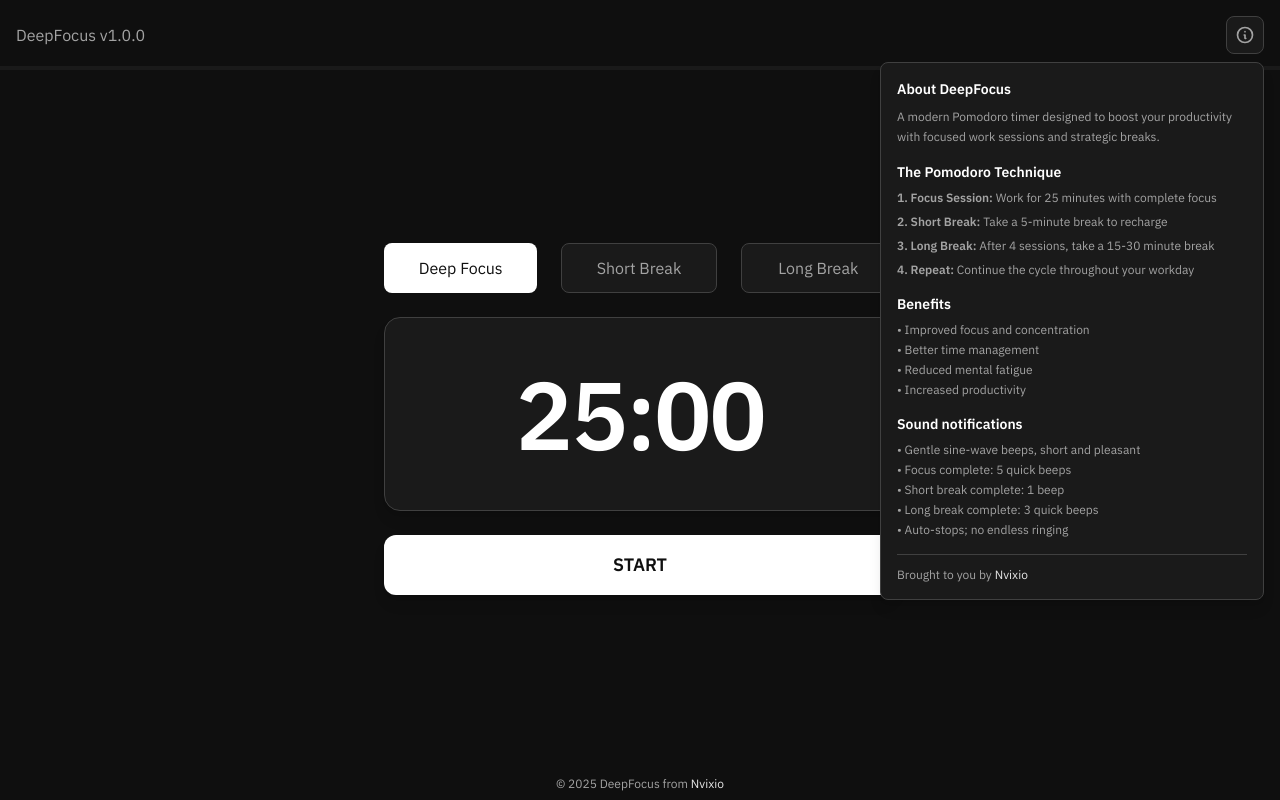
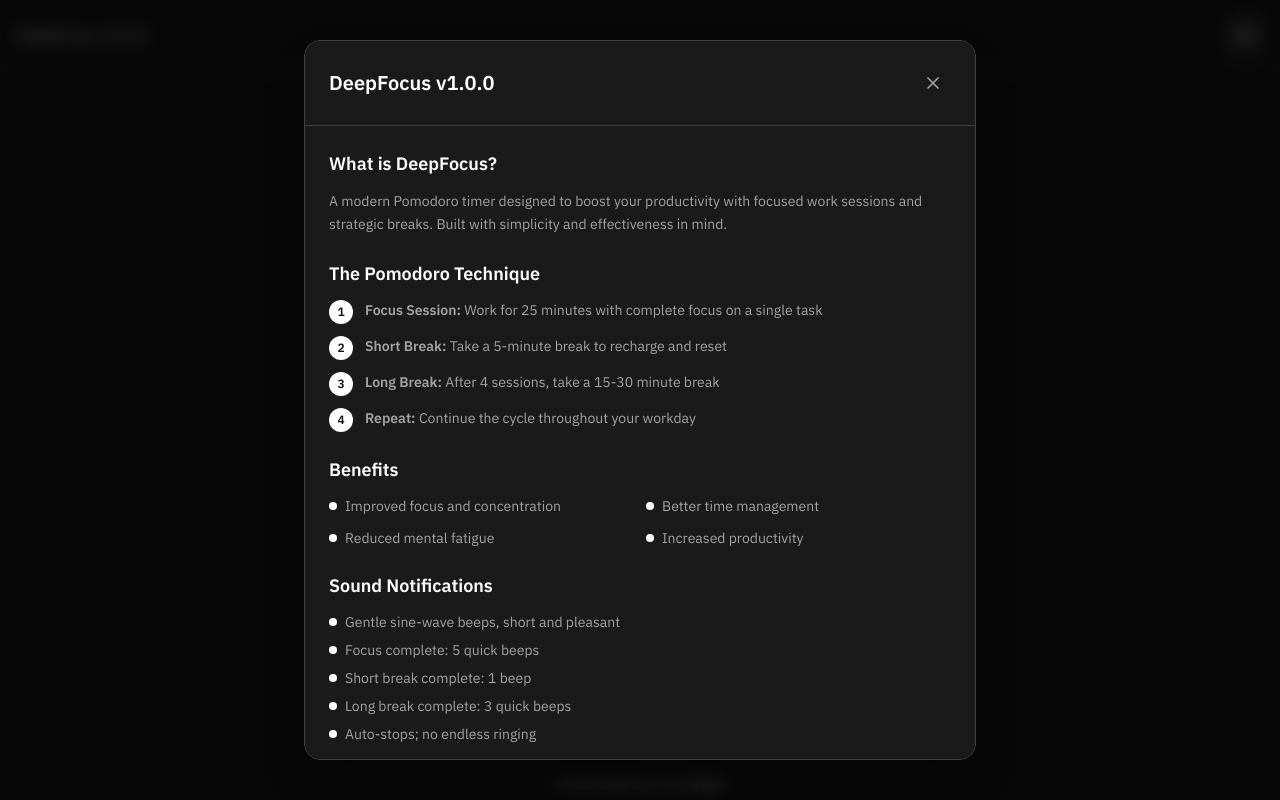
Before and after one commit to aibekz/deepfocus, a Next.js app: page / in a window 1280 px wide. Both pictures are taken after a click on the button "App Information". Built offline with nearby package versions, Linux system fonts and the light colour scheme.

Commit message:
Refactor Layout component to implement a full-page modal for app information, replacing dropdown functionality and enhancing user experience with ESC key support for closing the modal.

```diff
--- a/app/components/Layout.tsx
+++ b/app/components/Layout.tsx
@@ -1,4 +1,4 @@
-import { useEffect, useRef, useState } from "react";
+import { useEffect, useState } from "react";
 
 interface LayoutProps {
   children: React.ReactNode;
@@ -7,25 +7,24 @@ interface LayoutProps {
 
 export default function Layout({ children, progress = 0 }: LayoutProps) {
   const [showInfo, setShowInfo] = useState(false);
-  const dropdownRef = useRef<HTMLDivElement>(null);
 
-  // Close dropdown when clicking outside
+  // Close modal with ESC key
   useEffect(() => {
-    function handleClickOutside(event: MouseEvent) {
-      if (
-        dropdownRef.current &&
-        !dropdownRef.current.contains(event.target as Node)
-      ) {
+    function handleKeyDown(event: KeyboardEvent) {
+      if (event.key === "Escape") {
         setShowInfo(false);
       }
     }
 
     if (showInfo) {
-      document.addEventListener("mousedown", handleClickOutside);
+      document.addEventListener("keydown", handleKeyDown);
+      // Prevent body scroll when modal is open
+      document.body.style.overflow = "hidden";
     }
 
     return () => {
-      document.removeEventListener("mousedown", handleClickOutside);
+      document.removeEventListener("keydown", handleKeyDown);
+      document.body.style.overflow = "unset";
     };
   }, [showInfo]);
   return (
@@ -41,10 +40,9 @@ export default function Layout({ children, progress = 0 }: LayoutProps) {
           </div>
 
           {/* Info Icon */}
-          <div className="relative" ref={dropdownRef}>
           <button
             type="button"
-              onClick={() => setShowInfo(!showInfo)}
+            onClick={() => setShowInfo(true)}
             className="p-2 rounded-lg bg-[var(--bg-card)] border border-[var(--border)] text-[var(--fg-muted)] hover:text-[var(--fg-light)] hover:bg-[var(--border)] transition-all"
             aria-label="App Information"
           >
@@ -63,93 +61,6 @@ export default function Layout({ children, progress = 0 }: LayoutProps) {
               />
             </svg>
           </button>
-
-            {/* Info Dropdown */}
-            {showInfo && (
-              <div className="absolute right-0 top-full mt-2 w-96 bg-[var(--bg-card)] border border-[var(--border)] rounded-lg shadow-lg z-50">
-                <div className="p-4 space-y-4">
-                  {/* App Info */}
-                  <div>
-                    <h3 className="text-sm font-semibold text-[var(--fg-accent)] mb-2">
-                      About DeepFocus
-                    </h3>
-                    <p className="text-xs text-[var(--fg-muted)] leading-relaxed">
-                      A modern Pomodoro timer designed to boost your
-                      productivity with focused work sessions and strategic
-                      breaks.
-                    </p>
-                  </div>
-
-                  {/* Pomodoro Technique */}
-                  <div>
-                    <h3 className="text-sm font-semibold text-[var(--fg-accent)] mb-2">
-                      The Pomodoro Technique
-                    </h3>
-                    <div className="text-xs text-[var(--fg-muted)] space-y-2">
-                      <p>
-                        <strong>1. Focus Session:</strong> Work for 25 minutes
-                        with complete focus
-                      </p>
-                      <p>
-                        <strong>2. Short Break:</strong> Take a 5-minute break
-                        to recharge
-                      </p>
-                      <p>
-                        <strong>3. Long Break:</strong> After 4 sessions, take a
-                        15-30 minute break
-                      </p>
-                      <p>
-                        <strong>4. Repeat:</strong> Continue the cycle
-                        throughout your workday
-                      </p>
-                    </div>
-                  </div>
-
-                  {/* Benefits */}
-                  <div>
-                    <h3 className="text-sm font-semibold text-[var(--fg-accent)] mb-2">
-                      Benefits
-                    </h3>
-                    <ul className="text-xs text-[var(--fg-muted)] space-y-1">
-                      <li>• Improved focus and concentration</li>
-                      <li>• Better time management</li>
-                      <li>• Reduced mental fatigue</li>
-                      <li>• Increased productivity</li>
-                    </ul>
-                  </div>
-
-                  {/* Sound notifications */}
-                  <div>
-                    <h3 className="text-sm font-semibold text-[var(--fg-accent)] mb-2">
-                      Sound notifications
-                    </h3>
-                    <ul className="text-xs text-[var(--fg-muted)] space-y-1">
-                      <li>• Gentle sine-wave beeps, short and pleasant</li>
-                      <li>• Focus complete: 5 quick beeps</li>
-                      <li>• Short break complete: 1 beep</li>
-                      <li>• Long break complete: 3 quick beeps</li>
-                      <li>• Auto-stops; no endless ringing</li>
-                    </ul>
-                  </div>
-
-                  {/* Nvixio Branding */}
-                  <div className="border-t border-[var(--border)] pt-3">
-                    <p className="text-xs text-[var(--fg-muted)]">
-                      Brought to you by{" "}
-                      <a
-                        href="https://nvixio.com"
-                        target="_blank"
-                        rel="noopener noreferrer"
-                        className="text-[var(--fg-light)] hover:text-[var(--fg-accent)] transition-colors"
-                      >
-                        Nvixio
-                      </a>
-                    </p>
-                  </div>
-                </div>
-              </div>
-            )}
-          </div>
         </div>
         {/* Progress Bar */}
         <div className="absolute bottom-0 left-0 right-0 h-1 bg-[var(--bg-card)]">
@@ -177,6 +88,189 @@ export default function Layout({ children, progress = 0 }: LayoutProps) {
           </a>
         </div>
       </footer>
+
+      {/* Full-Page Modal */}
+      {showInfo && (
+        <div className="fixed inset-0 z-50 flex items-center justify-center">
+          {/* Backdrop */}
+          <div
+            className="absolute inset-0 bg-black/50 backdrop-blur-sm"
+            onClick={() => setShowInfo(false)}
+          />
+
+          {/* Modal Content */}
+          <div className="relative w-full max-w-2xl mx-4 max-h-[90vh] overflow-y-auto bg-[var(--bg-card)] border border-[var(--border)] rounded-2xl shadow-2xl">
+            {/* Modal Header */}
+            <div className="flex items-center justify-between p-6 border-b border-[var(--border)]">
+              <h2 className="text-xl font-semibold text-[var(--fg-accent)]">
+                DeepFocus v1.0.0
+              </h2>
+              <button
+                type="button"
+                onClick={() => setShowInfo(false)}
+                className="p-2 rounded-lg text-[var(--fg-muted)] hover:text-[var(--fg-light)] hover:bg-[var(--border)] transition-all"
+                aria-label="Close modal"
+              >
+                <svg
+                  className="w-5 h-5"
+                  fill="none"
+                  stroke="currentColor"
+                  viewBox="0 0 24 24"
+                >
+                  <path
+                    strokeLinecap="round"
+                    strokeLinejoin="round"
+                    strokeWidth={2}
+                    d="M6 18L18 6M6 6l12 12"
+                  />
+                </svg>
+              </button>
+            </div>
+
+            {/* Modal Body */}
+            <div className="p-6 space-y-6">
+              {/* App Info */}
+              <div>
+                <h3 className="text-lg font-semibold text-[var(--fg-accent)] mb-3">
+                  What is DeepFocus?
+                </h3>
+                <p className="text-sm text-[var(--fg-muted)] leading-relaxed">
+                  A modern Pomodoro timer designed to boost your productivity with
+                  focused work sessions and strategic breaks. Built with simplicity
+                  and effectiveness in mind.
+                </p>
+              </div>
+
+              {/* Pomodoro Technique */}
+              <div>
+                <h3 className="text-lg font-semibold text-[var(--fg-accent)] mb-3">
+                  The Pomodoro Technique
+                </h3>
+                <div className="text-sm text-[var(--fg-muted)] space-y-3">
+                  <div className="flex items-start gap-3">
+                    <span className="flex-shrink-0 w-6 h-6 bg-[var(--fg-accent)] text-[var(--bg-dark)] rounded-full flex items-center justify-center text-xs font-bold">1</span>
+                    <div>
+                      <strong>Focus Session:</strong> Work for 25 minutes with complete focus on a single task
+                    </div>
+                  </div>
+                  <div className="flex items-start gap-3">
+                    <span className="flex-shrink-0 w-6 h-6 bg-[var(--fg-accent)] text-[var(--bg-dark)] rounded-full flex items-center justify-center text-xs font-bold">2</span>
+                    <div>
+                      <strong>Short Break:</strong> Take a 5-minute break to recharge and reset
+                    </div>
+                  </div>
+                  <div className="flex items-start gap-3">
+                    <span className="flex-shrink-0 w-6 h-6 bg-[var(--fg-accent)] text-[var(--bg-dark)] rounded-full flex items-center justify-center text-xs font-bold">3</span>
+                    <div>
+                      <strong>Long Break:</strong> After 4 sessions, take a 15-30 minute break
+                    </div>
+                  </div>
+                  <div className="flex items-start gap-3">
+                    <span className="flex-shrink-0 w-6 h-6 bg-[var(--fg-accent)] text-[var(--bg-dark)] rounded-full flex items-center justify-center text-xs font-bold">4</span>
+                    <div>
+                      <strong>Repeat:</strong> Continue the cycle throughout your workday
+                    </div>
+                  </div>
+                </div>
+              </div>
+
+              {/* Benefits */}
+              <div>
+                <h3 className="text-lg font-semibold text-[var(--fg-accent)] mb-3">
+                  Benefits
+                </h3>
+                <div className="grid grid-cols-1 sm:grid-cols-2 gap-3">
+                  <div className="flex items-center gap-2 text-sm text-[var(--fg-muted)]">
+                    <div className="w-2 h-2 bg-[var(--fg-accent)] rounded-full"></div>
+                    Improved focus and concentration
+                  </div>
+                  <div className="flex items-center gap-2 text-sm text-[var(--fg-muted)]">
+                    <div className="w-2 h-2 bg-[var(--fg-accent)] rounded-full"></div>
+                    Better time management
+                  </div>
+                  <div className="flex items-center gap-2 text-sm text-[var(--fg-muted)]">
+                    <div className="w-2 h-2 bg-[var(--fg-accent)] rounded-full"></div>
+                    Reduced mental fatigue
+                  </div>
+                  <div className="flex items-center gap-2 text-sm text-[var(--fg-muted)]">
+                    <div className="w-2 h-2 bg-[var(--fg-accent)] rounded-full"></div>
+                    Increased productivity
+                  </div>
+                </div>
+              </div>
+
+              {/* Sound notifications */}
+              <div>
+                <h3 className="text-lg font-semibold text-[var(--fg-accent)] mb-3">
+                  Sound Notifications
+                </h3>
+                <div className="text-sm text-[var(--fg-muted)] space-y-2">
+                  <div className="flex items-center gap-2">
+                    <div className="w-2 h-2 bg-[var(--fg-accent)] rounded-full"></div>
+                    Gentle sine-wave beeps, short and pleasant
+                  </div>
+                  <div className="flex items-center gap-2">
+                    <div className="w-2 h-2 bg-[var(--fg-accent)] rounded-full"></div>
+                    Focus complete: 5 quick beeps
+                  </div>
+                  <div className="flex items-center gap-2">
+                    <div className="w-2 h-2 bg-[var(--fg-accent)] rounded-full"></div>
+                    Short break complete: 1 beep
+                  </div>
+                  <div className="flex items-center gap-2">
+                    <div className="w-2 h-2 bg-[var(--fg-accent)] rounded-full"></div>
+                    Long break complete: 3 quick beeps
+                  </div>
+                  <div className="flex items-center gap-2">
+                    <div className="w-2 h-2 bg-[var(--fg-accent)] rounded-full"></div>
+                    Auto-stops; no endless ringing
+                  </div>
+                </div>
+              </div>
+
+              {/* Privacy & Free */}
+              <div>
+                <h3 className="text-lg font-semibold text-[var(--fg-accent)] mb-3">
+                  Privacy & Free Forever
+                </h3>
+                <div className="text-sm text-[var(--fg-muted)] space-y-2">
+                  <div className="flex items-center gap-2">
+                    <div className="w-2 h-2 bg-[var(--fg-accent)] rounded-full"></div>
+                    <span>Free forever - no subscription, no payment required</span>
+                  </div>
+                  <div className="flex items-center gap-2">
+                    <div className="w-2 h-2 bg-[var(--fg-accent)] rounded-full"></div>
+                    <span>No signup or account creation needed</span>
+                  </div>
+                  <div className="flex items-center gap-2">
+                    <div className="w-2 h-2 bg-[var(--fg-accent)] rounded-full"></div>
+                    <span>No data gathering or personal information collection</span>
+                  </div>
+                  <div className="flex items-center gap-2">
+                    <div className="w-2 h-2 bg-[var(--fg-accent)] rounded-full"></div>
+                    <span>No selling of personal data - your privacy is protected</span>
+                  </div>
+                </div>
+              </div>
+
+              {/* Nvixio Branding */}
+              <div className="border-t border-[var(--border)] pt-4">
+                <p className="text-sm text-[var(--fg-muted)]">
+                  Brought to you by{" "}
+                  <a
+                    href="https://nvixio.com"
+                    target="_blank"
+                    rel="noopener noreferrer"
+                    className="text-[var(--fg-light)] hover:text-[var(--fg-accent)] transition-colors font-medium"
+                  >
+                    Nvixio
+                  </a>
+                </p>
+              </div>
+            </div>
+          </div>
+        </div>
+      )}
     </div>
   );
 }
```
Lines whose indentation alone changed are shown as unchanged.
